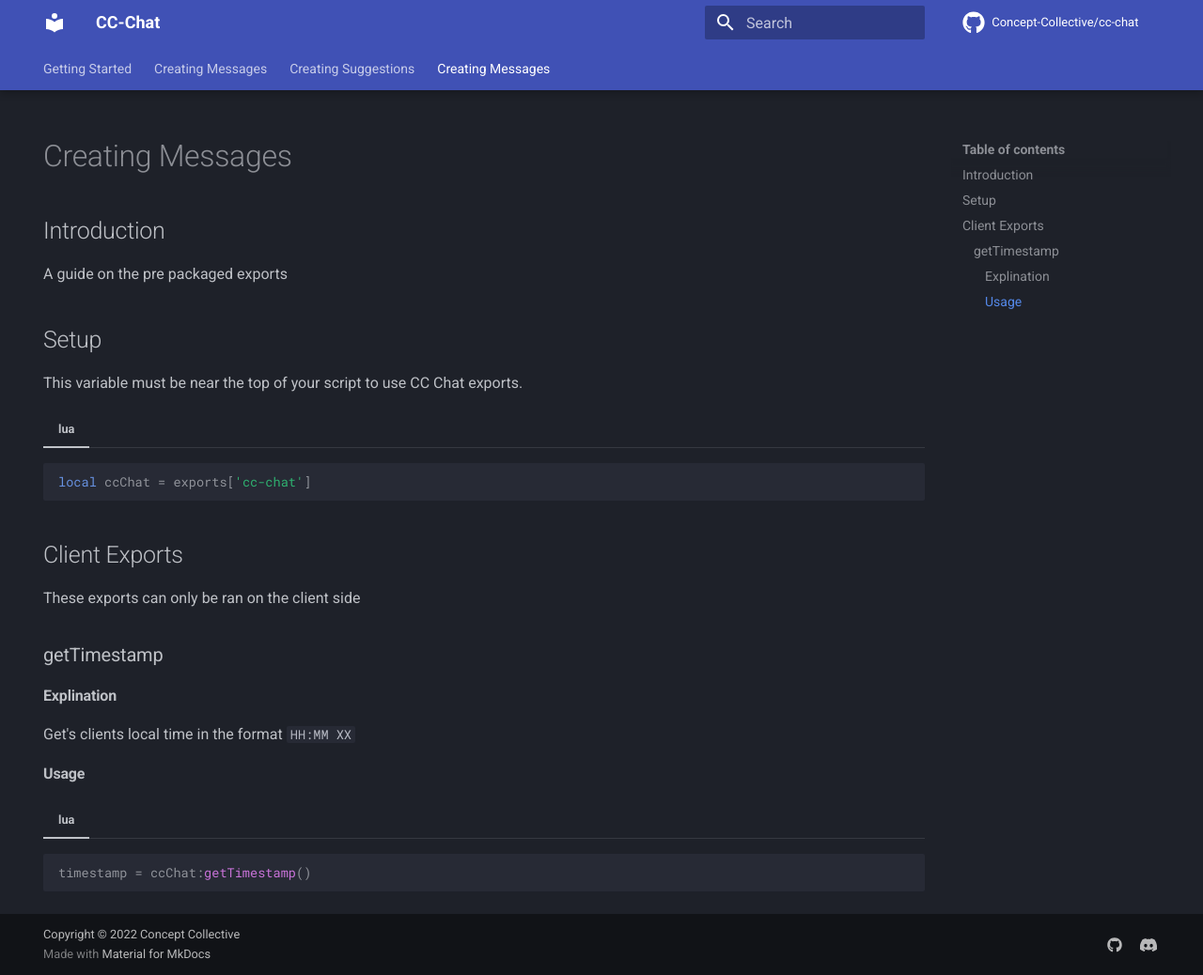
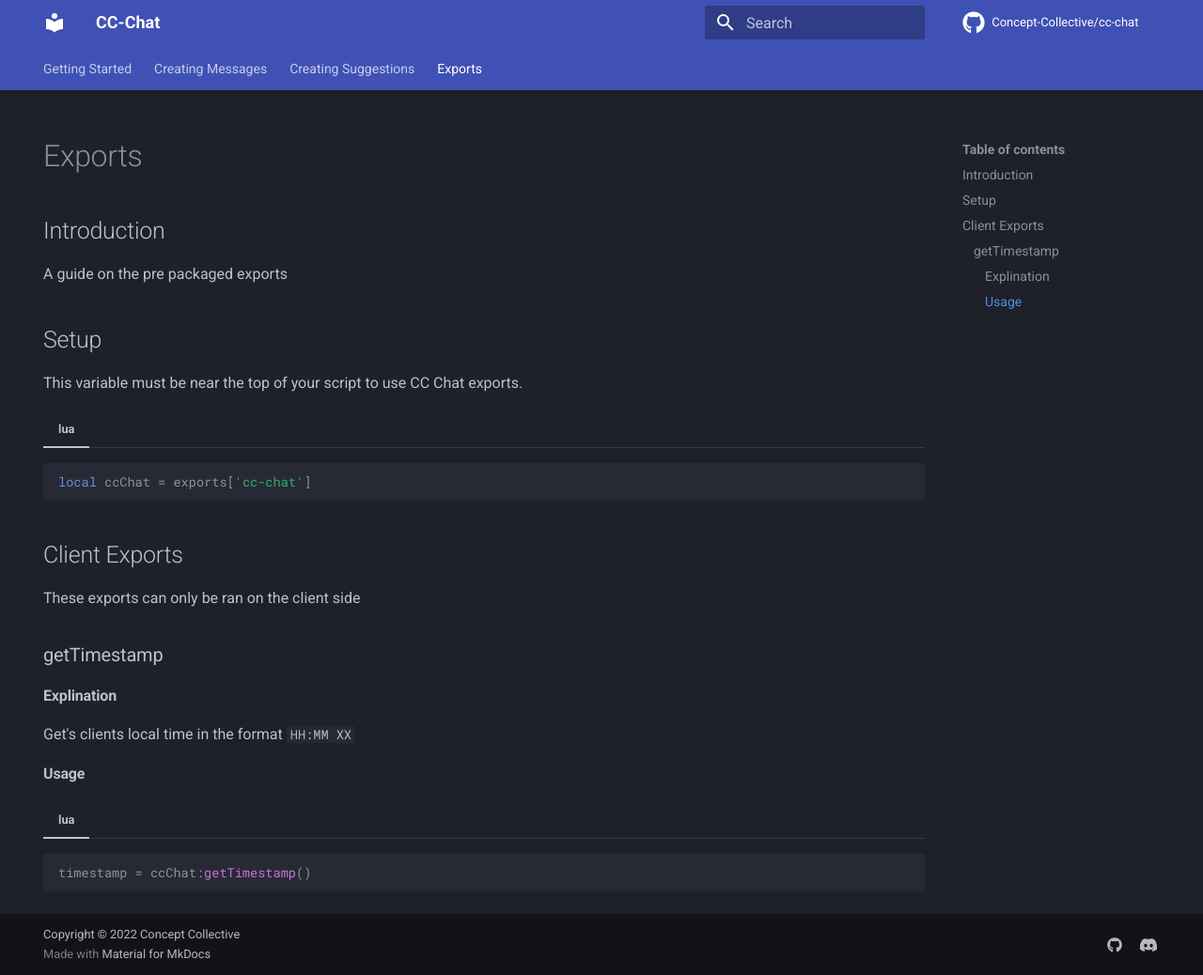
Before and after one commit to Concept-Collective/cc-chat, an MkDocs documentation site: the page built from docs/exports.md, in a window 1280 px wide and 1038 px high. Shown: the whole window at 94% size. Built offline with MkDocs 1.6.1 and Material for MkDocs 9.7.7, drawn with Linux system fonts in a browser that asks for light colours; comment, search, counter and statistics services are not loaded.

Commit message:
Update exports.md

```diff
--- a/docs/exports.md
+++ b/docs/exports.md
@@ -1,5 +1,5 @@
 ---
-title: Creating Messages
+title: Exports
 hide:
   - navigation
 ---
```
